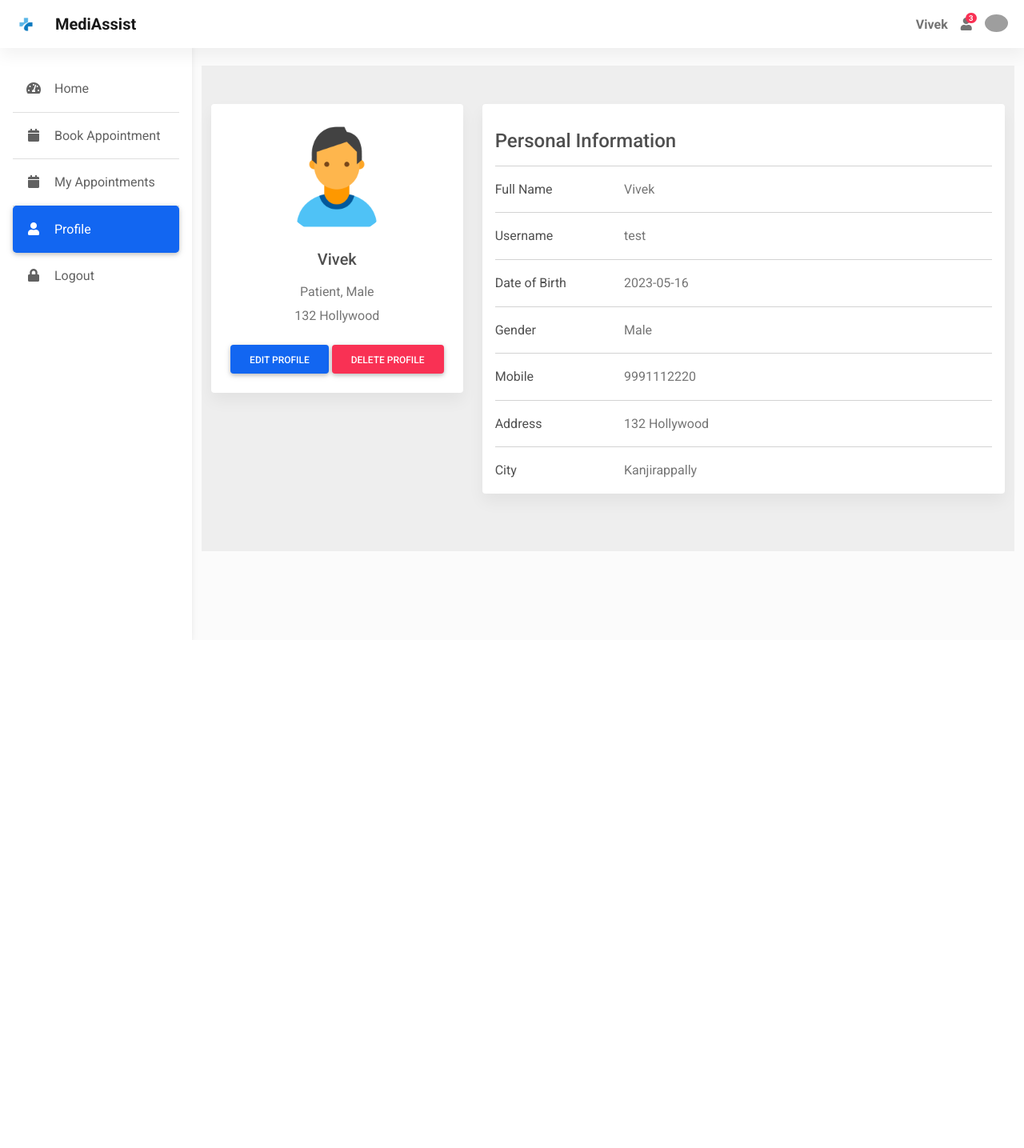
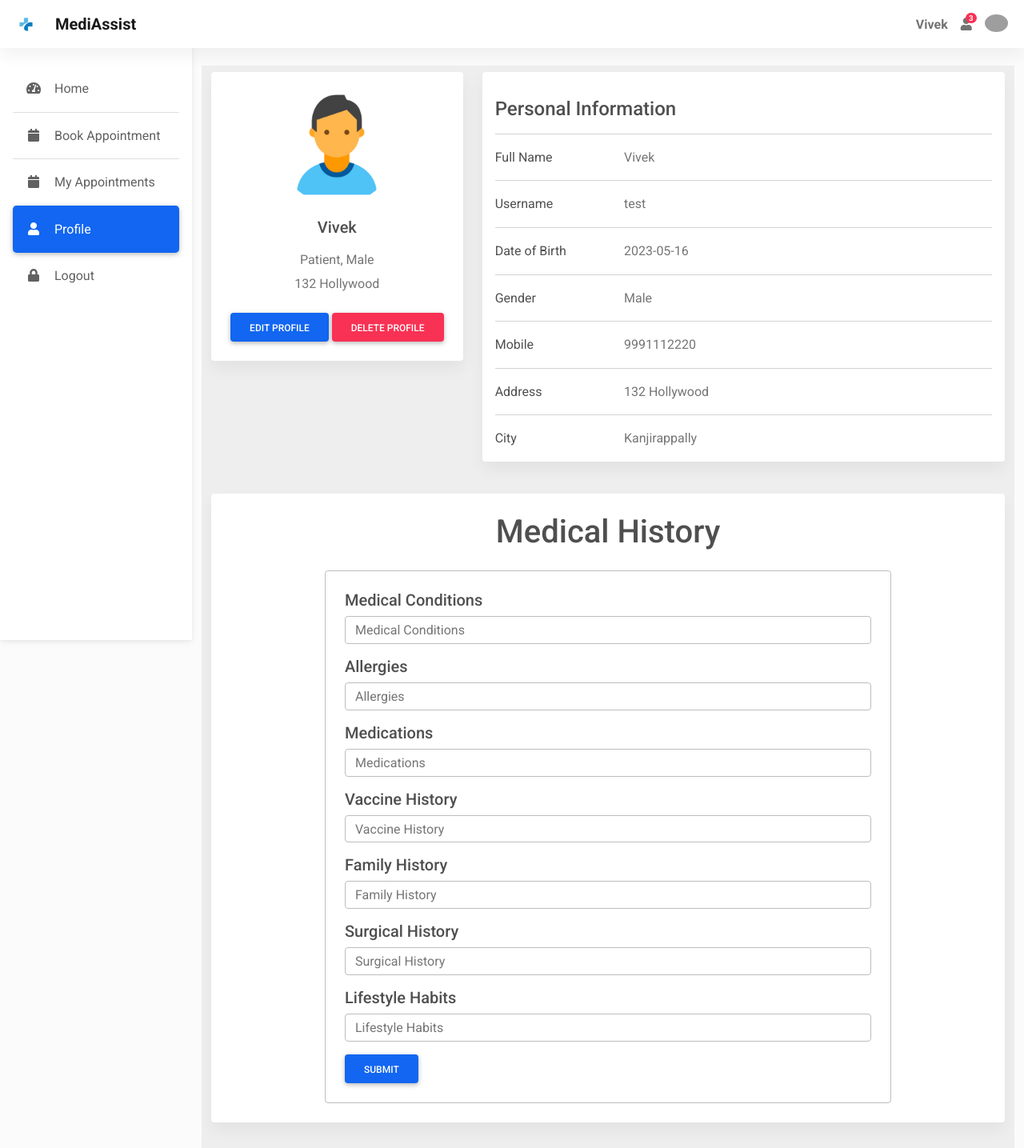
Before and after one commit to CSEAJCE-2024/hackatly, a Flask app: page /profile in a window 1280 px wide. Shown: the whole page at 80% size. Before the commit the page ends 797 px from the top, so only its background shows below. Run offline with Flask 3, Linux system fonts and the light colour scheme; a user stored in the database is signed in; some libraries are stand-ins or nearby versions; grey boxes are pictures that could not be loaded.

Commit message:
medical history form

```diff
--- a/app.py
+++ b/app.py
@@ -124,6 +124,16 @@ class AppointmentForm(FlaskForm):
     date = DateField("Appointment Date",validators=[InputRequired()])
     submit = SubmitField("Book Appointment",validators=[InputRequired()])
 
+class MedicalHistoryForm(FlaskForm):
+    medical_conditions = StringField(validators=[Length(max=200)], render_kw={"placeholder": "Medical Conditions"}, name='medical_conditions')
+    allergies = StringField(validators=[Length(max=200)], render_kw={"placeholder": "Allergies"}, name='allergies')
+    medications = StringField(validators=[Length(max=200)], render_kw={"placeholder": "Medications"}, name='medications')
+    vaccine_history = StringField(validators=[Length(max=200)], render_kw={"placeholder": "Vaccine History"}, name='vaccine_history')
+    family_history = StringField(validators=[Length(max=200)], render_kw={"placeholder": "Family History"}, name='family_history')
+    surgical_history = StringField(validators=[Length(max=200)], render_kw={"placeholder": "Surgical History"}, name='surgical_history')
+    lifestyle_habits = StringField(validators=[Length(max=200)], render_kw={"placeholder": "Lifestyle Habits"}, name='lifestyle_habits')
+    submit = SubmitField("Submit",validators=[InputRequired()])
+
 class LoginForm(FlaskForm):
     username = StringField(validators=[InputRequired(), Length(min=4, max=20)])
     password = PasswordField(validators=[InputRequired(), Length(min=4, max=20)])
@@ -243,7 +253,8 @@ def myappointments(id=None):
 @app.route("/profile", methods=['GET', 'POST'])
 @login_required
 def profile():
-    return render_template("profile.html")
+    form = MedicalHistoryForm()
+    return render_template("profile.html", form=form)
 
 @app.route('/edit_profile', methods=['GET', 'POST'])
 @login_required
--- a/templates/profile.html
+++ b/templates/profile.html
@@ -7,7 +7,7 @@ User - Profile
 {% block main %}
 <div class="container pt-4">
       <section style="background-color: #eee;">
-        <div class="container py-5">
+        <div class="container py-2">
           <div class="row">
             <div class="col-lg-4">
               <div class="card mb-4">
@@ -108,6 +108,52 @@ User - Profile
           </div>
         </div>
       </section>
+
+      <section style="background-color: #eee;">
+        <div class="container py-2">
+          <div class="row">
+            <div class="col-lg-12">
+              <div class="card mb-4 p-4">
+                <h1 class="text-center">Medical History</h1>
+                <div class="h-100 pt-3 d-flex align-items-center justify-content-center">
+                  <form method="post" action="/medical_history" class="form-control w-75 p-4">
+                    {{ form.hidden_tag() }}
+                    <h5>{{ form.medical_conditions.label }}</h5>
+                    <div class="col-xs-4 mb-3">
+                      {{ form.medical_conditions(class = "form-control") }}
+                    </div>
+                    <h5>{{ form.allergies.label }}</h5>
+                    <div class="col-xs-4 mb-3">
+                      {{ form.allergies(class = "form-control") }}
+                    </div>
+                    <h5>{{ form.medications.label }}</h5>
+                    <div class="col-xs-4 mb-3">
+                      {{ form.medications(class = "form-control") }}
+                    </div>
+                    <h5>{{ form.vaccine_history.label }}</h5>
+                    <div class="col-xs-4 mb-3">
+                      {{ form.vaccine_history(class = "form-control") }}
+                    </div>
+                    <h5>{{ form.family_history.label }}</h5>
+                    <div class="col-xs-4 mb-3">
+                      {{ form.family_history(class = "form-control") }}
+                    </div>
+                    <h5>{{ form.surgical_history.label }}</h5>
+                    <div class="col-xs-4 mb-3">
+                      {{ form.surgical_history(class = "form-control") }}
+                    </div>
+                    <h5>{{ form.lifestyle_habits.label }}</h5>
+                    <div class="col-xs-4 mb-3">
+                      {{ form.lifestyle_habits(class = "form-control") }}
+                    </div>
+                    {{ form.submit(class="btn btn-primary")}}
+                  </form>
+                </div>
+              </div>
+            </div>
+          </div>
+        </div>
+      </section>
 </div>
 
 {% endblock %}
```
Also changed, not shown: instance/database.sqlite.
